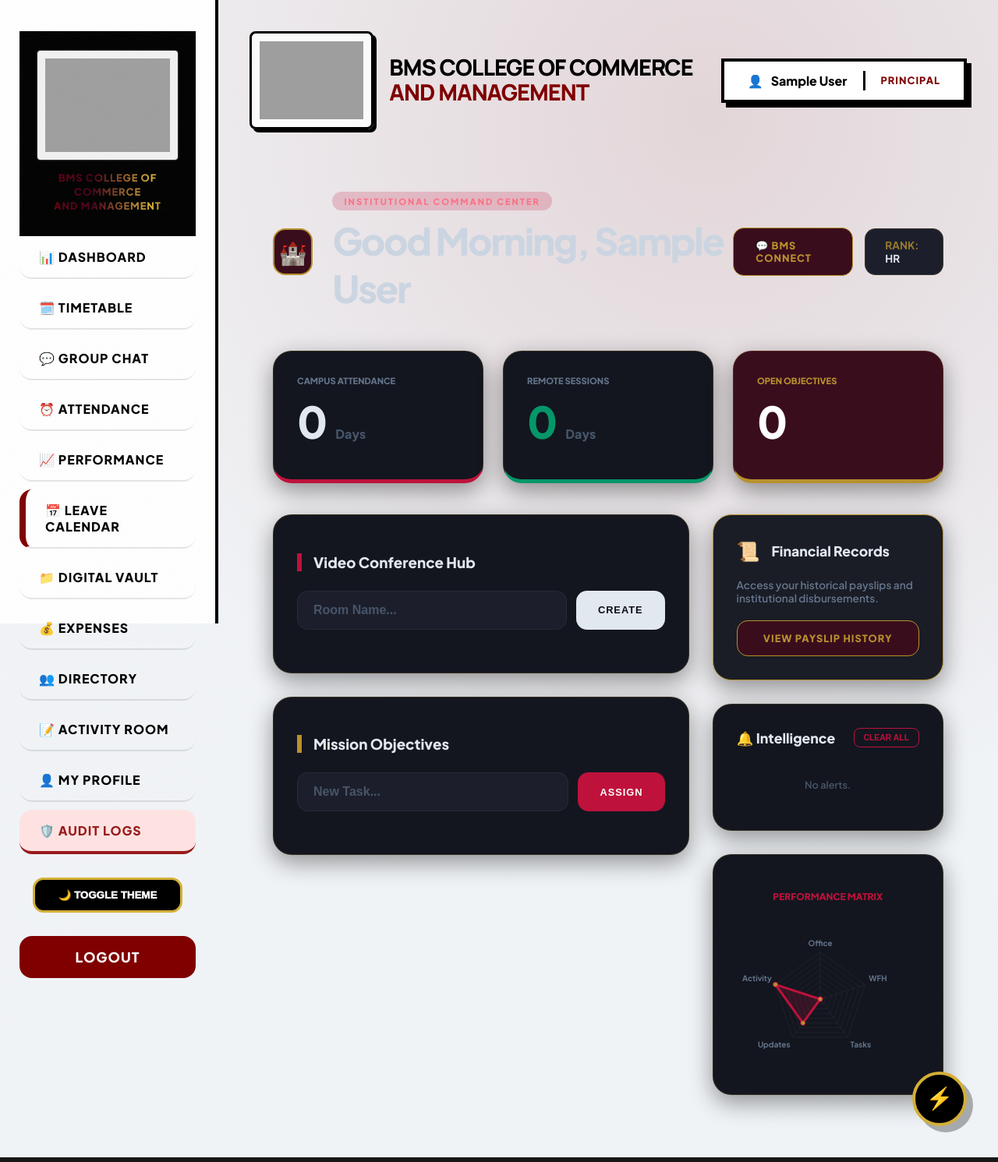
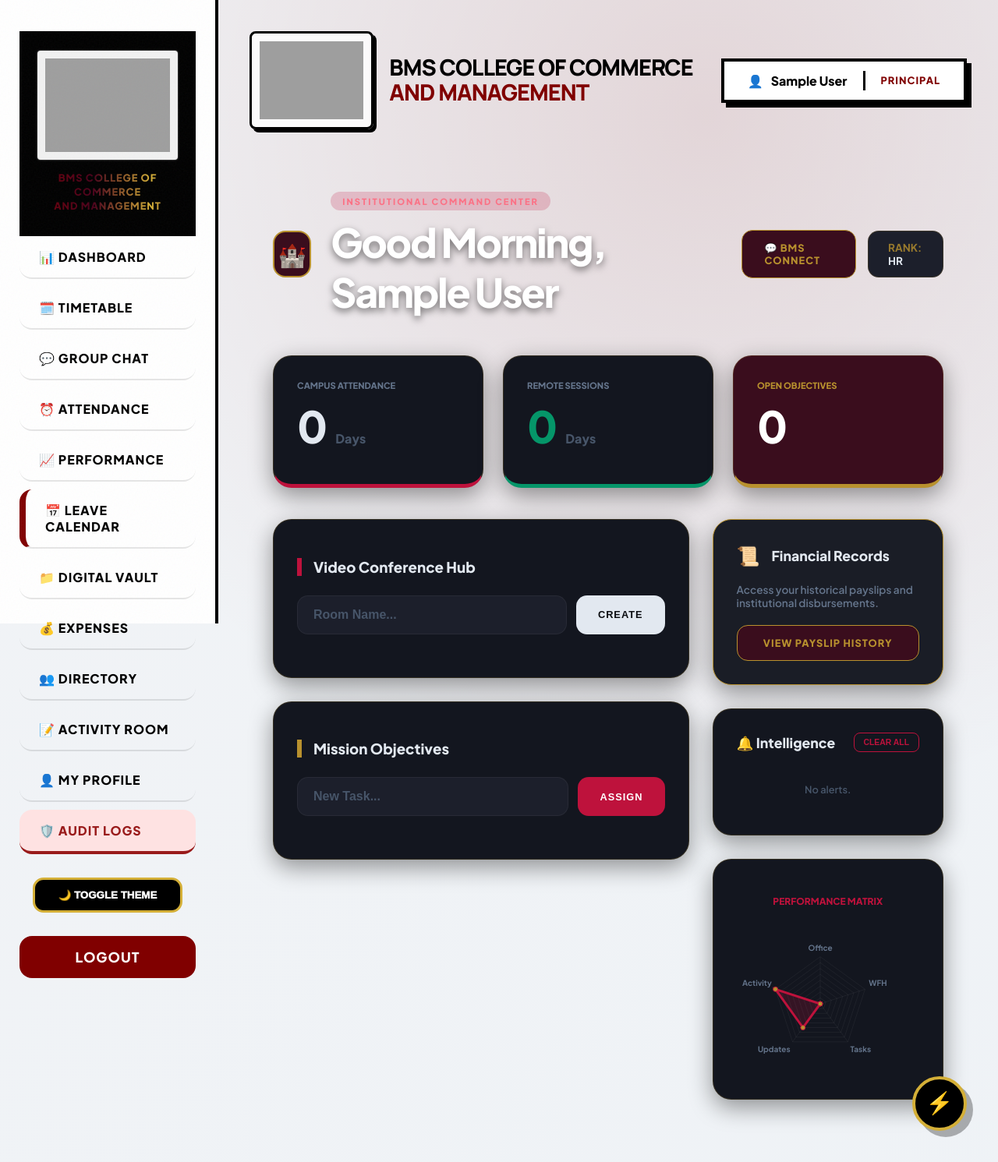
Before and after one commit to pk7745/erp, a Flask app: page /dashboard in a window 1280 px wide. Shown: the whole page at 78% size. Run offline with Flask 3, Linux system fonts and the light colour scheme; the visitor is signed in with stand-in values (Sample User, id 1); data that the repository does not hold is empty; some libraries are stand-ins or nearby versions; grey boxes are pictures that could not be loaded.

Commit message:
Update dashboard.html

```diff
--- a/templates/dashboard.html
+++ b/templates/dashboard.html
@@ -25,7 +25,7 @@
         --royal-gold: #b8912e;
         --accent-gold: #d97706;
         --imp-text: #e2e8f0;
-        --imp-text-header: #cbd5e1; /* SPECIFIC DARKER TEXT FOR HEADER */
+        --imp-text-header: #ffffff; /* SET TO PURE WHITE FOR MAXIMUM VISIBILITY */
         --imp-text-muted: #64748b;
         --imp-bg: #0a0c10;
         --imp-card: #13161f;
@@ -119,7 +119,7 @@
                 <div style="display: inline-block; background: rgba(190, 18, 60, 0.2); color: #fb7185; padding: 5px 15px; border-radius: 100px; font-weight: 800; font-size: 0.7rem; text-transform: uppercase; letter-spacing: 2px; margin-bottom: 8px;">
                     Institutional Command Center
                 </div>
-                <h1 id="greeting-text" style="font-size: 3rem; font-weight: 800; margin: 0; letter-spacing: -2px; color: var(--imp-text-header);">Welcome</h1>
+                <h1 id="greeting-text" style="font-size: 3.2rem; font-weight: 900; margin: 0; letter-spacing: -2px; color: var(--imp-text-header); text-shadow: 0 4px 10px rgba(0,0,0,0.5);">Welcome</h1>
             </div>
         </div>
 
```
